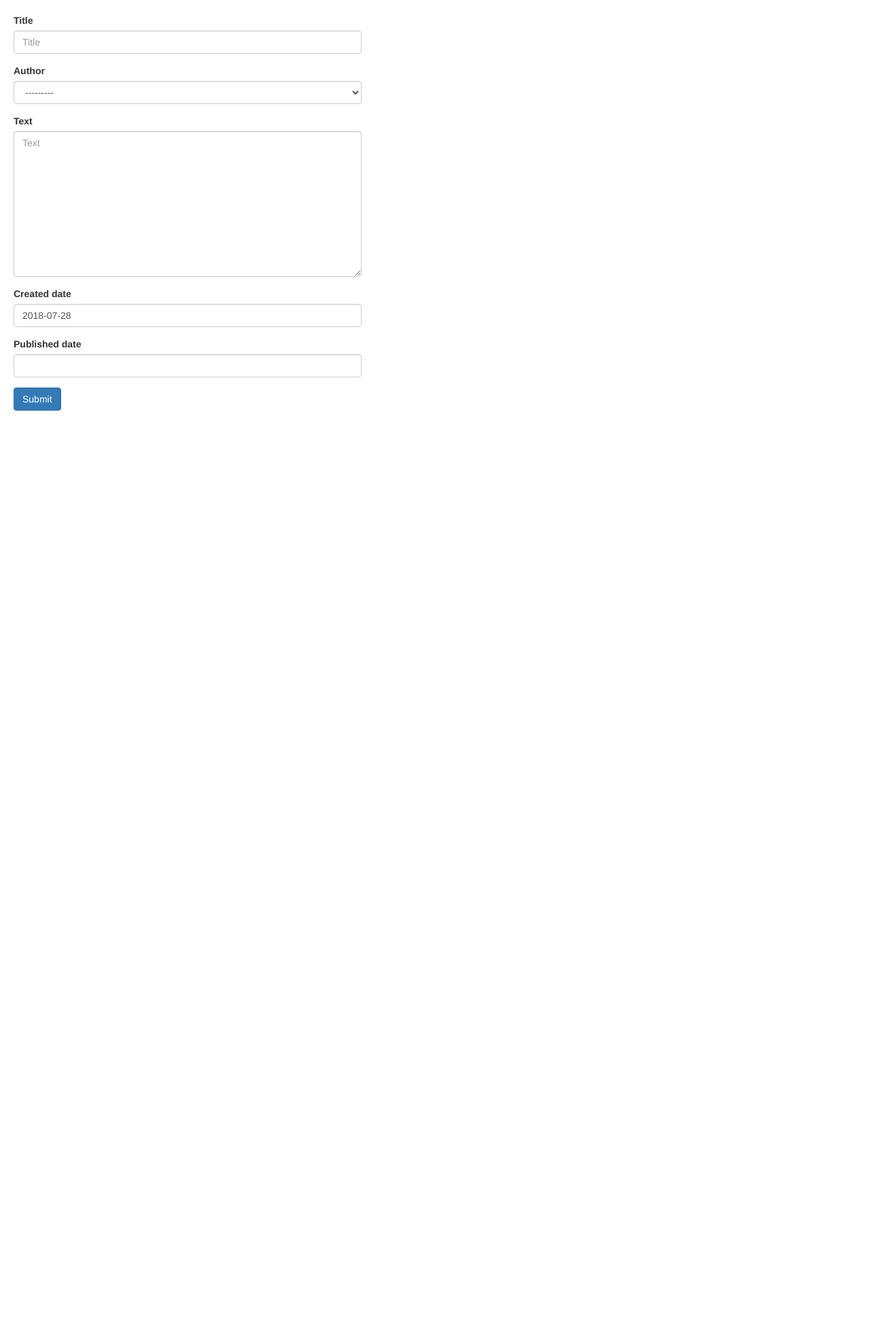
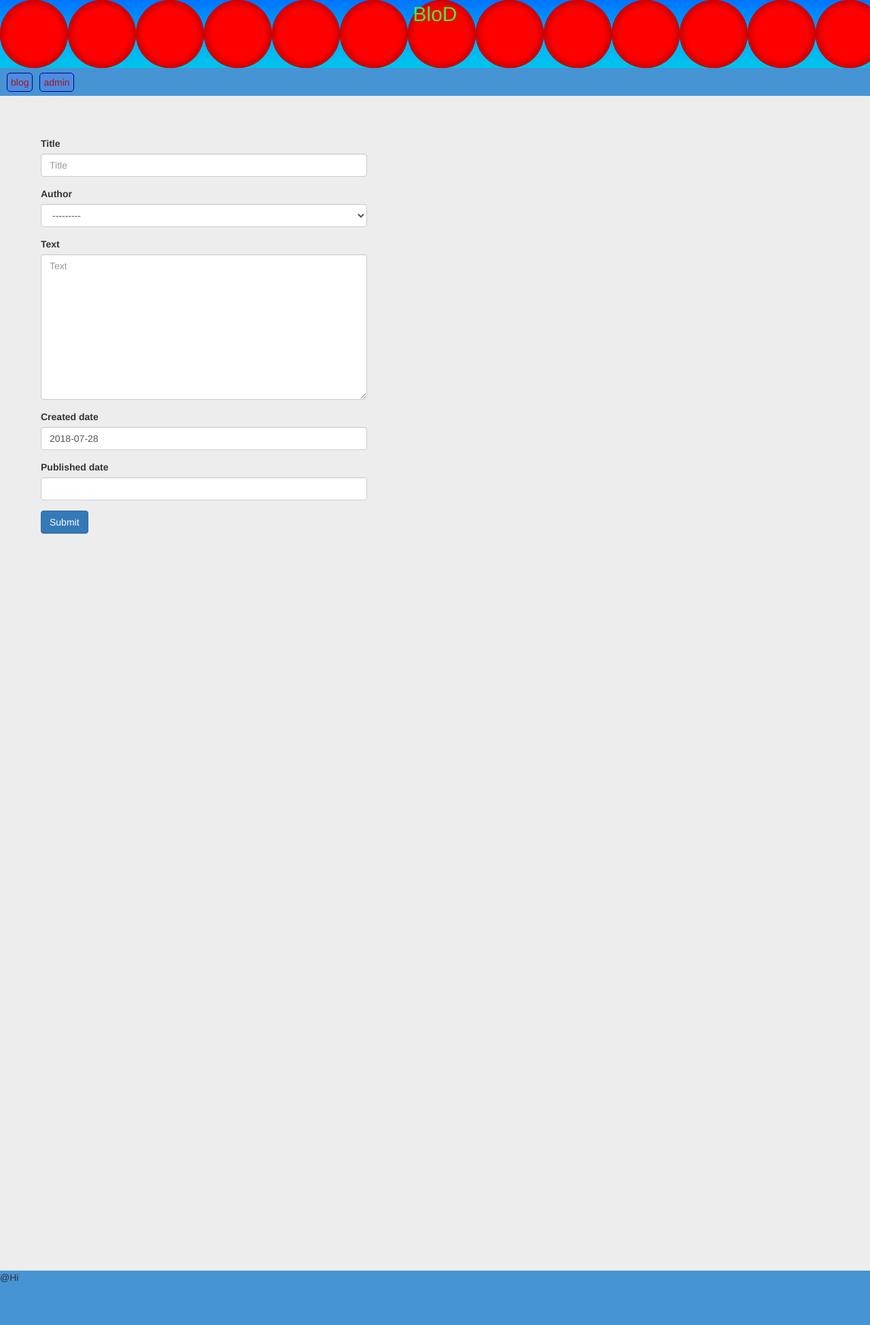
Before and after one commit to KPEdit/InternetSite, a Django app: page /blog/add/ in a window 1280 px wide. Shown: the whole page at 68% size. Before the commit the page ends 604 px from the top, so only its background shows below. Run offline with Django 3.2, Linux system fonts and the light colour scheme; some libraries are stand-ins or nearby versions.

Commit message:
Starting with css

```diff
--- a/Web/urls.py
+++ b/Web/urls.py
@@ -15,8 +15,10 @@ Including another URLconf
 """
 from django.contrib import admin
 from django.urls import path, include
+from blog.views import index
 
 urlpatterns = [
+    path('', index),
     path('admin/', admin.site.urls),
     path('blog/', include('blog.urls'))
 ]
--- /dev/null
+++ b/blog/static/css/main.css
@@ -0,0 +1,154 @@
+body{
+  padding: 0;
+  margin: 0;
+  background-color: rgba(0,0,0,0.07);
+}
+
+a, p, button, div, h1, h2, h3, h4, h5, h6 {
+  padding: 0;
+  margin: 0;
+  box-sizing: border-box;
+}
+
+ul, ol, li {
+  padding: 0;
+  margin: 0;
+}
+
+.center {
+  margin-left: auto;
+  margin-right: auto;
+
+}
+
+.clearfix{
+  clear:both;
+}
+
+.header-bg {
+  position: absolute;
+  top: 0;
+  width: 100%;
+  height: 100px;
+  background-color: #2664a4;
+}
+
+.header-image {
+  background-image: url("../image/header_image__1.png")
+  /* background-repeat: repeat-x; */
+}
+
+.header__text{
+  vertical-align: middle;
+  text-align: center;
+
+}
+
+.header__text p {
+  font-size: 30px;
+  color: #3cf04a;
+}
+
+.footer {
+  /* position: absolute;
+  bottom: 0; */
+  margin-top: 80%;
+  width: 100%;
+  min-height: 80px;
+  background-color: #4694d4;
+}
+
+.menu {
+  background-color: #4694d4;
+  margin-top: 100px;
+  padding: 10px;
+}
+
+.links {
+  width:20%;
+  display: inline-block;
+  vertical-align: middle;
+}
+
+.links li{
+  float:left;
+  list-style: none;
+  margin-right: 10px;
+  /* margin-top: 10px; */
+}
+
+.links li:last-child{
+  margin-right: 0;
+}
+
+.menu_link  {
+  padding: 5px;
+  border: 1px solid darkblue;
+  border-radius: 5px;
+  text-decoration: none;
+  color: #aa1122;
+  background-color: rgba(89,122,254, 0.3);
+}
+
+.menu_link:visited,  .menu_link:active {
+  color: #a12;
+  text-decoration: none;
+
+}
+.menu_link:hover {
+  color: #d23;
+  text-decoration: none;
+  background-color: rgba(89,122,254, 0.9);
+}
+
+.content-wrap{
+  padding: 40px;
+}
+
+.content {
+  padding: 5px;
+  border: 2px dashed lightgrey;
+  border-radius: 3px;
+  margin-bottom: 15px;
+}
+
+.content .title {
+  display: inline;
+  border-bottom: 2px dotted lightblue;
+
+  font-size: 18px;
+  font-weight: bold;
+}
+
+.content .author {
+  padding: 10px;
+  font-style: oblique;
+}
+
+.content .blog {
+  font-family: monospace;
+}
+
+.content .date {
+  text-align: right;
+  font-size: 12px;
+  font-style: italic;
+}
+
+.content:last-child {
+  margin-bottom: 0;
+}
+
+
+
+
+
+
+
+
+
+
+
+
+
+/*  */
--- a/blog/templates/base.html
+++ b/blog/templates/base.html
@@ -1,16 +1,34 @@
-<!DOCTYPE html>{% load bootstrap3 %}
+<!DOCTYPE html>{% load bootstrap3 %}{% load static %}
 <html lang="ru">
 <head>
     {% bootstrap_css %}
     {% bootstrap_javascript %}
     {% block head %}
     {% endblock %}
+    <link rel="stylesheet" href="{% static 'css/main.css' %}">
     <meta charset="UTF-8">
     <title>{% block title %}{% endblock %}</title>
-
 </head>
 <body>
-{% block body %}
-{% endblock %}
+  <div class="header">
+    <div class="header-bg header-image">
+      <div class="header__text">
+        <p>BloD</p>
+      </div>
+    </div>
+    <div class="menu" >
+      <ul class="links center clearfix">
+        <li><a href="blog/" class="menu_link">blog</a></li>
+        <li><a href="admin/" class="menu_link">admin</a></li>
+      </ul>
+    </div>
+  </div>
+  <div class="content-wrap">
+    {% block body %}
+    {% endblock %}
+  </div>
+  <div class="footer">
+    <p>@Hi</p>
+  </div>
 </body>
 </html>
--- a/blog/urls.py
+++ b/blog/urls.py
@@ -2,6 +2,6 @@ from django.urls import path
 from . import views
 
 urlpatterns = [
-    path('', views.index),
+    path('', views.blog),
     path('add/', views.add),
 ]
--- a/blog/views.py
+++ b/blog/views.py
@@ -2,7 +2,13 @@ from django.shortcuts import render, redirect
 from .models import User, Blog
 from .forms import BlogForm
 from django.utils import timezone
+
+
 # Create your views here.
+
+def index(request):
+    return render(request, 'blog/index.html')
+
 
 def add(request):
     if request.method == 'POST':
@@ -12,11 +18,11 @@ def add(request):
             return redirect('/blog/')
     else:
         formset = BlogForm()
-    return render(request, 'blog/add.html', {'formset':formset})
+    return render(request, 'blog/add.html', {'formset': formset})
 
 
-def index(request):
-    blogs = Blog.objects.filter(published_date__lte=timezone.now())\
+def blog(request):
+    blogs = Blog.objects.filter(published_date__lte=timezone.now()) \
         .order_by('-published_date')
 
-    return render(request, 'blog/index.html', {'blogs':blogs})
+    return render(request, 'blog/blog.html', {'blogs': blogs})
```
Also changed, not shown: blog/templates/blog/blog.html (added, +13 -0 lines), blog/templates/blog/index.html (+5 -11 lines), blog/static/image/header_iamge.png (added), blog/static/image/header_image__1.png (added).
